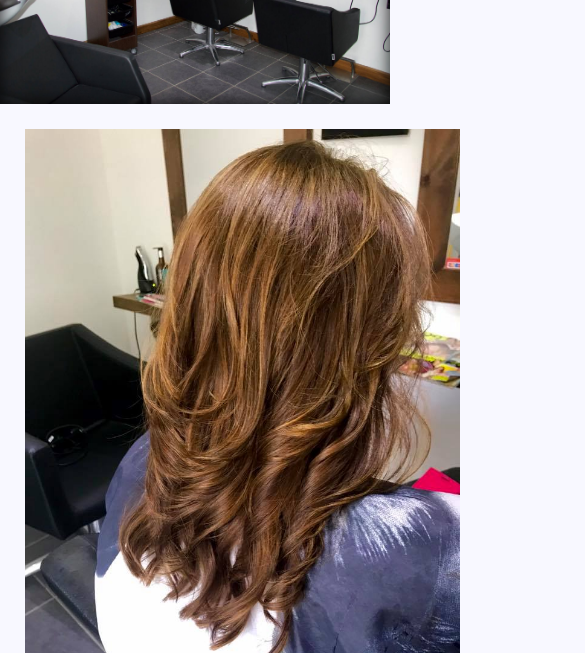
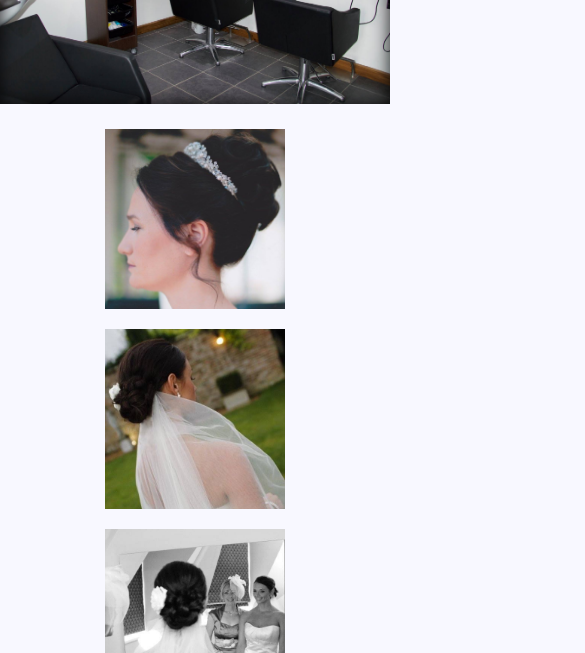
Before and after one commit to Xindigoh/gorgeous-hair, a plain HTML site: page gallery.html in a window 390 px wide. Shown: the part 191-844 px from the top of the page, 585 px wide, since content can reach past the window. Drawn offline with nearby package versions, Linux system fonts and the light colour scheme.

Commit message:
gallery responsiveness

```diff
--- a/css/style.css
+++ b/css/style.css
@@ -291,7 +291,9 @@ a {text-decoration: none;}
 }
 
 .gallery {
-	padding:15px
+	padding:15px;
+	text-align:center;
+	padding-bottom: 5vw;
 }
 
 .gallery img{
@@ -311,3 +313,16 @@ a {text-decoration: none;}
 	margin-bottom: -5px;
 	margin-left: -5px;
 	opacity:90%;
+}
+
+@media screen and (max-width: 1250px) {
+  .gallery img {width: 450px;height:450px}
+}
+
+@media screen and (max-width: 950px) {
+  .gallery img {width: 300px;height:300px}
+}
+
+@media screen and (max-width: 642px) {
+  .gallery img {width: 200px;height:200px}
+}
--- a/gallery.html
+++ b/gallery.html
@@ -57,8 +57,7 @@
 	</div>
 </div>
 
-<div class="gallery d-flex flex-row align-items-start align-content-around flex-wrap">
-	<img src="images/gallery/1.jpg" alt="Photo of styled hair">
+<div class="gallery flex-wrap">
 	<img src="images/gallery/2.jpg" alt="Photo of styled hair">
 	<img src="images/gallery/3.jpg" alt="Photo of styled hair">
 	<img src="images/gallery/4.jpg" alt="Photo of styled hair">
```
